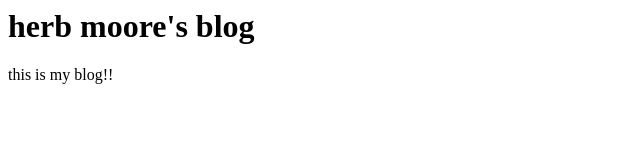
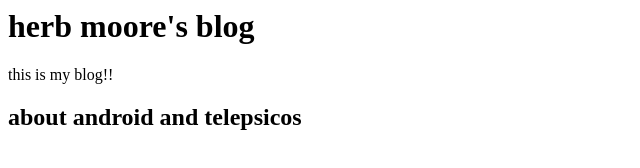
Before and after one commit to herbmoore/herbmoore.github.com, a plain HTML site: page index.html in a window 1280 px wide. Shown: the whole page, without its empty margins (0-640 px from the left). Drawn offline with Linux system fonts and the light colour scheme.

Commit message:
Updated index.html

```diff
--- a/index.html
+++ b/index.html
@@ -3,5 +3,7 @@
     <h1>herb moore's blog</h1>
 
     this is my blog!!
+
+    <h2>about android and telepsicos</h2>
   </body>
 </html>
```
